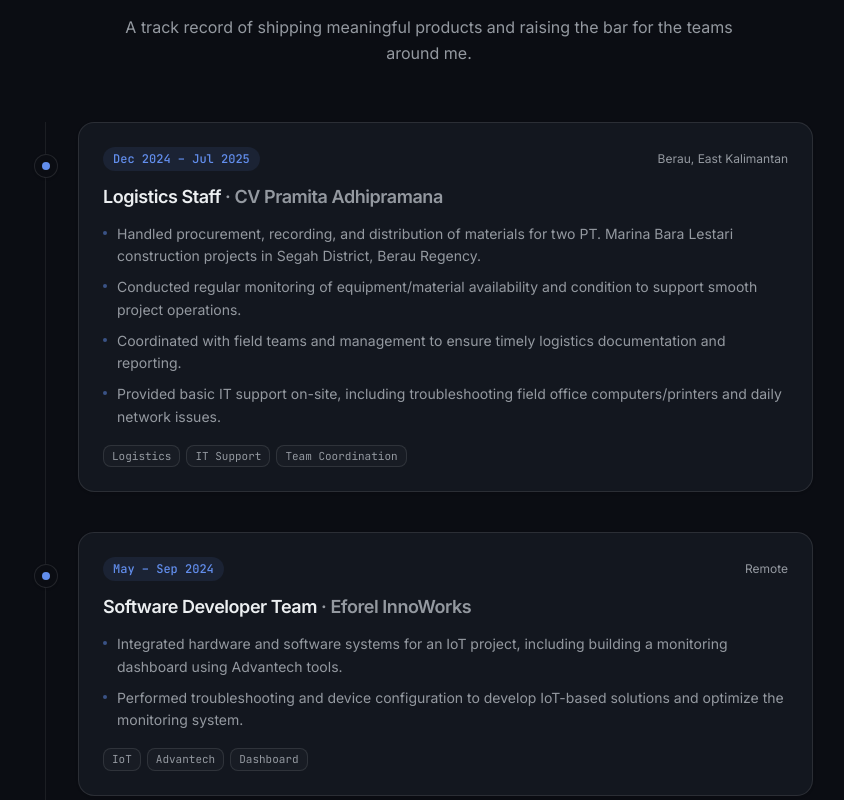
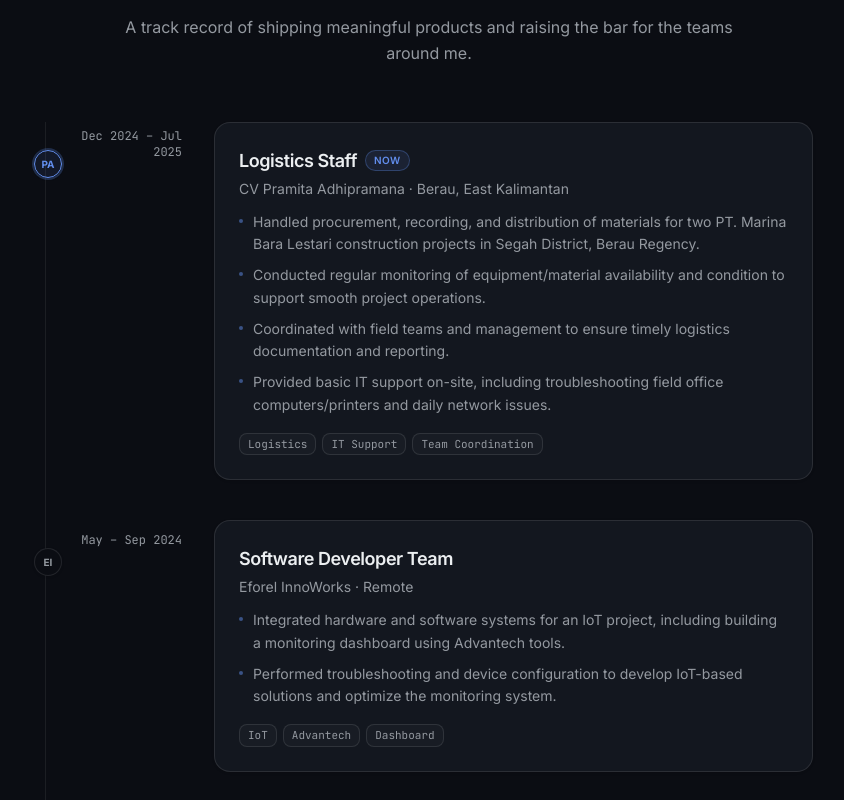
Before and after one commit to hafizhsul/stunning-website-porto, a React (Vite) app: page / in a window 1280 px wide. Shown: the part 4040-4840 px from the top of the page, without its empty margins (211-1055 px from the left). Built offline with nearby package versions, Linux system fonts and the light colour scheme.

Commit message:
feat: Experience timeline — aligned period column, monogram markers, current-role accent

```diff
--- a/src/data/content.ts
+++ b/src/data/content.ts
@@ -60,6 +60,7 @@
   "about.location": "East Java, Indonesia",
   "exp.eyebrow": "Career",
   "exp.title": "Where I've worked",
+  "exp.now": "Now",
   "exp.desc":
     "A track record of shipping meaningful products and raising the bar for the teams around me.",
   "skills.eyebrow": "Toolbox",
@@ -128,6 +129,7 @@
   "about.location": "Jawa Timur, Indonesia",
   "exp.eyebrow": "Karier",
   "exp.title": "Riwayat kerja",
+  "exp.now": "Sekarang",
   "exp.desc":
     "Urut dari yang terbaru: kombinasi peran operasional/IT support dan pengembangan software.",
   "skills.eyebrow": "Perangkat",
--- a/src/pages/Landing.tsx
+++ b/src/pages/Landing.tsx
@@ -1197,6 +1197,14 @@
 
 /* -------------------------------- experience ------------------------------- */
 
+function companyInitials(name: string) {
+  const legal = /\b(CV|PT|Co|Ltd|Inc|LLC|Persero|GmbH|Sarl|Academy|Acad)\b/gi;
+  const words = name.replace(legal, "").split(/\s+/).filter(Boolean);
+  if (words.length === 0) return "•";
+  if (words.length === 1) return words[0].slice(0, 2).toUpperCase();
+  return words.slice(0, 2).map((w) => w[0]).join("").toUpperCase();
+}
+
 function Experience() {
   const { t, pick } = useI18n();
   return (
@@ -1208,25 +1216,51 @@
           description={t("exp.desc")}
         />
 
-        <div className="mx-auto max-w-3xl">
-          <ol className="relative space-y-10 border-l border-border/70 pl-8">
-            {EXPERIENCE.map((job, i) => (
-              <li key={job.company} className="relative">
-                <span className="absolute -left-11 top-8 grid size-6 place-items-center rounded-full border bg-background shadow-sm">
-                  <span className="size-2 rounded-full bg-primary" />
+        <ol className="relative mx-auto mt-12 max-w-3xl border-l border-border/70 pl-8">
+          {EXPERIENCE.map((job, i) => {
+            const isCurrent = i === 0;
+            return (
+              <li
+                key={job.company}
+                aria-current={isCurrent ? "true" : undefined}
+                className="relative pb-10 last:pb-0"
+              >
+                <span
+                  className={`absolute -left-11 top-7 grid size-7 place-items-center rounded-full border bg-background shadow-sm ${
+                    isCurrent
+                      ? "border-primary bg-primary/10 text-primary ring-2 ring-primary/25"
+                      : "border-border text-muted-foreground"
+                  }`}
+                >
+                  <span className="text-[10px] font-bold leading-none">
+                    {companyInitials(job.company)}
+                  </span>
                 </span>
                 <Reveal delay={i * 0.06}>
+                  <div className="md:grid md:grid-cols-[6.5rem_1fr] md:gap-x-8">
+                    <div className="order-2 md:order-none md:pt-1.5 md:text-right">
+                      <span className="inline-flex rounded-full bg-primary/10 px-2.5 py-1 font-mono text-xs font-medium text-primary md:hidden">
+                        {pick(job.period)}
+                      </span>
+                      <span className="hidden font-mono text-xs text-muted-foreground md:inline-block">
+                        {pick(job.period)}
+                      </span>
+                    </div>
+                    <div className="order-1 md:order-none md:pt-0">
                       <div className="group rounded-2xl border bg-card p-6 shadow-sm transition-all duration-300 hover:-translate-y-0.5 hover:border-primary/30 hover:shadow-lg hover:shadow-primary/5">
-                  <div className="flex flex-wrap items-center justify-between gap-2">
-                    <span className="rounded-full bg-primary/10 px-2.5 py-1 font-mono text-xs font-medium text-primary">
-                      {pick(job.period)}
-                    </span>
-                    <span className="text-xs text-muted-foreground">{pick(job.location)}</span>
-                  </div>
-                  <h3 className="mt-3 text-lg font-semibold tracking-tight">
+                        <div className="flex flex-wrap items-center gap-2">
+                          <h3 className="text-lg font-semibold tracking-tight">
                             {pick(job.role)}
-                    <span className="text-muted-foreground"> · {job.company}</span>
                           </h3>
+                          {isCurrent && (
+                            <span className="rounded-full border border-primary/30 bg-primary/10 px-2 py-0.5 text-[10px] font-semibold uppercase tracking-wider text-primary">
+                              {t("exp.now")}
+                            </span>
+                          )}
+                        </div>
+                        <p className="mt-1 text-sm text-muted-foreground">
+                          {job.company} · {pick(job.location)}
+                        </p>
                         <ul className="mt-3 space-y-2">
                           {job.points.map((point, i) => (
                             <li
@@ -1249,11 +1283,13 @@
                           ))}
                         </div>
                       </div>
+                    </div>
+                  </div>
                 </Reveal>
               </li>
-            ))}
+            );
+          })}
         </ol>
-        </div>
       </div>
     </section>
   );
```
Lines whose indentation alone changed are shown as unchanged.
